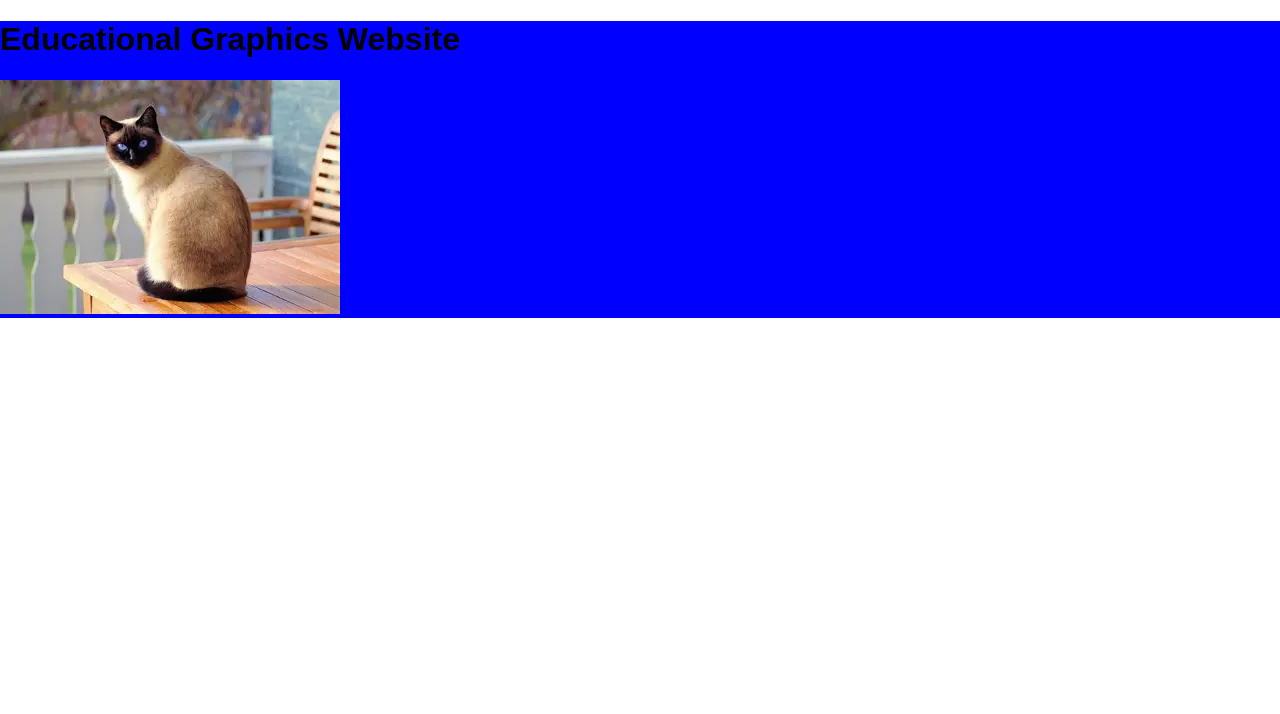
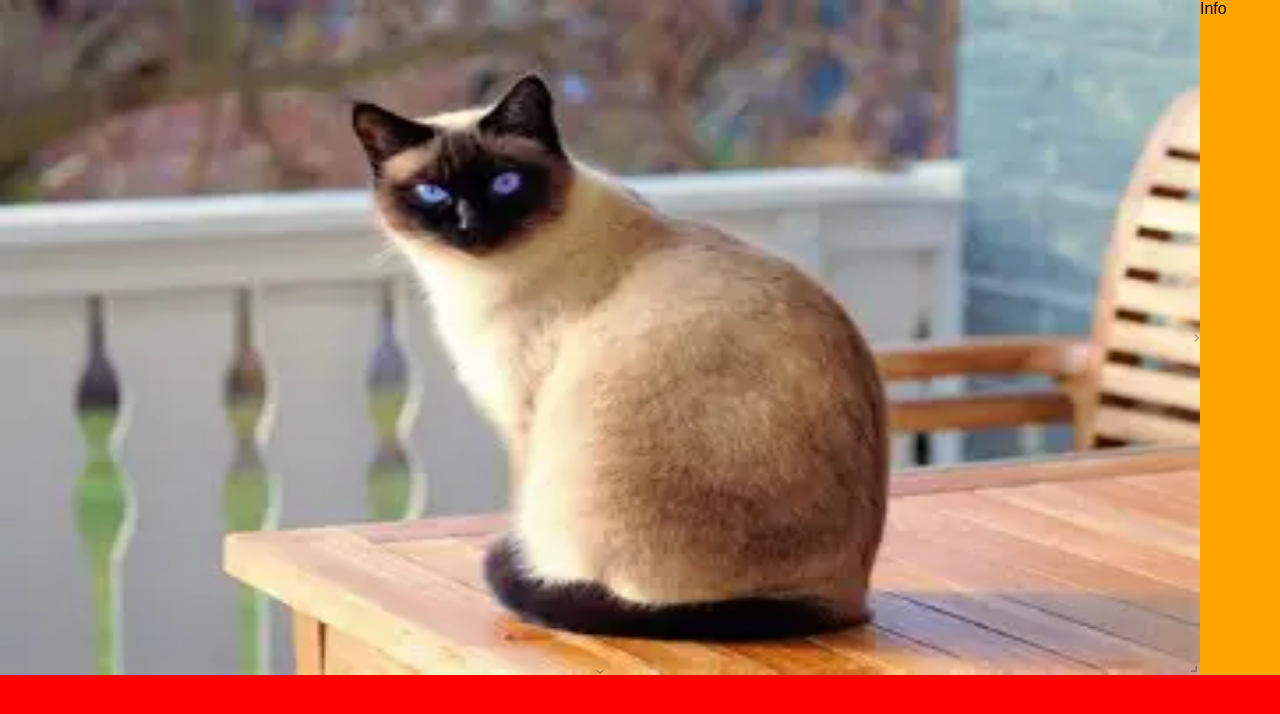
Before and after one commit to Mario64128/educational-graphics-technique-showcase-website, a React (Vite) app: page / in a window 1280 px wide. Shown: the top 714 px of the page. Built offline with nearby package versions, Linux system fonts and the light colour scheme.

Commit message:
Created a view layout for the website

```diff
--- a/src/App.tsx
+++ b/src/App.tsx
@@ -1,21 +1,43 @@
-import { useState } from 'react'
-import './App.css'
+import { useState } from "react";
+import { Grid } from "@mui/material";
+import RenderView from "./components/layout/RenderView.tsx";
+import RightView from "./components/layout/RightView.tsx";
 
-export function makeGuess(guess : boolean) : number {
-  if (guess) return Math.random()*100;
+import "./App.css";
+import BottomView from "./components/layout/BottomView.tsx";
 
-  return 0;
+export interface Size {
+  width: number;
+  height: number;
 }
 
 function App() {
+  const baseW: number = 1200;
+  const baseH: number = 675;
+  const maxSize: Size = { width: baseW, height: baseH };
+  const minSize: Size = { width: baseW / 2.5, height: baseH / 2.5 };
+  const [size, setSize] = useState<Size>(maxSize);
 
   return (
-      <>
-      <h1 style={{alignContent : "center"}}> Educational Graphics Website </h1>
-        <img src="../BlueEyesCat.webp"></img>
-
-      </>
-  )
+    <>
+      <Grid container sx={{ display: "flex" }}>
+        <Grid item="true">
+          <RenderView
+            size={size}
+            maxSize={maxSize}
+            minSize={minSize}
+            setSize={setSize}
+          />
+        </Grid>
+        <Grid item="true" size="grow">
+          <RightView maxSize={maxSize} />
+        </Grid>
+        <Grid item="true" size={12}>
+          <BottomView maxSize={maxSize} />
+        </Grid>
+      </Grid>
+    </>
+  );
 }
 
-export default App
+export default App;
--- /dev/null
+++ b/src/components/layout/BottomView.tsx
@@ -0,0 +1,20 @@
+import { Box } from "@mui/material";
+import type { Size } from "../../App.tsx";
+
+interface BottomViewProps {
+  maxSize: Size;
+}
+
+function BottomView({ maxSize }: BottomViewProps) {
+  return (
+    <Box
+      sx={{
+        backgroundColor: "red",
+        width: window.innerWidth,
+        height: window.innerHeight - maxSize.height,
+      }}
+    ></Box>
+  );
+}
+
+export default BottomView;
--- /dev/null
+++ b/src/components/layout/RenderView.tsx
@@ -0,0 +1,42 @@
+import { React, JSX, useState } from "react";
+import { ResizableBox } from "react-resizable";
+import { Box, Stack } from "@mui/material";
+import type { Size } from "../../App.tsx";
+
+interface LeftViewProps {
+  size: Size;
+  maxSize: Size;
+  minSize: Size;
+  setSize: React.Dispatch<React.SetStateAction<number>>;
+}
+
+function RenderView({
+  size,
+  maxSize,
+  minSize,
+  setSize,
+}: LeftViewProps): JSX.Element {
+  return (
+    <ResizableBox
+      style={{ backgroundColor: "gold", borderColor: "red" }}
+      width={size.width}
+      height={size.height}
+      resizeHandles={["s", "e", "se"]}
+      maxConstraints={[maxSize.width, maxSize.height]}
+      minConstraints={[minSize.width, minSize.height]}
+      lockAspectRatio={false}
+
+      onResize={(e, data) => {
+        setSize(data.size);
+      }}
+    >
+      <img
+        width={size.width}
+        height={size.height}
+        src="../BlueEyesCat.webp"
+      ></img>
+    </ResizableBox>
+  );
+}
+
+export default RenderView;
--- /dev/null
+++ b/src/components/layout/RightView.tsx
@@ -0,0 +1,24 @@
+import { JSX, useState } from "react";
+import { ResizableBox } from "react-resizable";
+import { Box, Stack } from "@mui/material";
+import type { Size } from "../../App.tsx";
+
+interface RightViewProps {
+  maxSize: Size;
+}
+
+function RightView({ maxSize }: RightViewProps): JSX.Element {
+  return (
+    <Box
+      sx={{
+        backgroundColor: "orange",
+        width: "100%",
+        height: maxSize.height,
+      }}
+    >
+      Info
+    </Box>
+  );
+}
+
+export default RightView;
```
